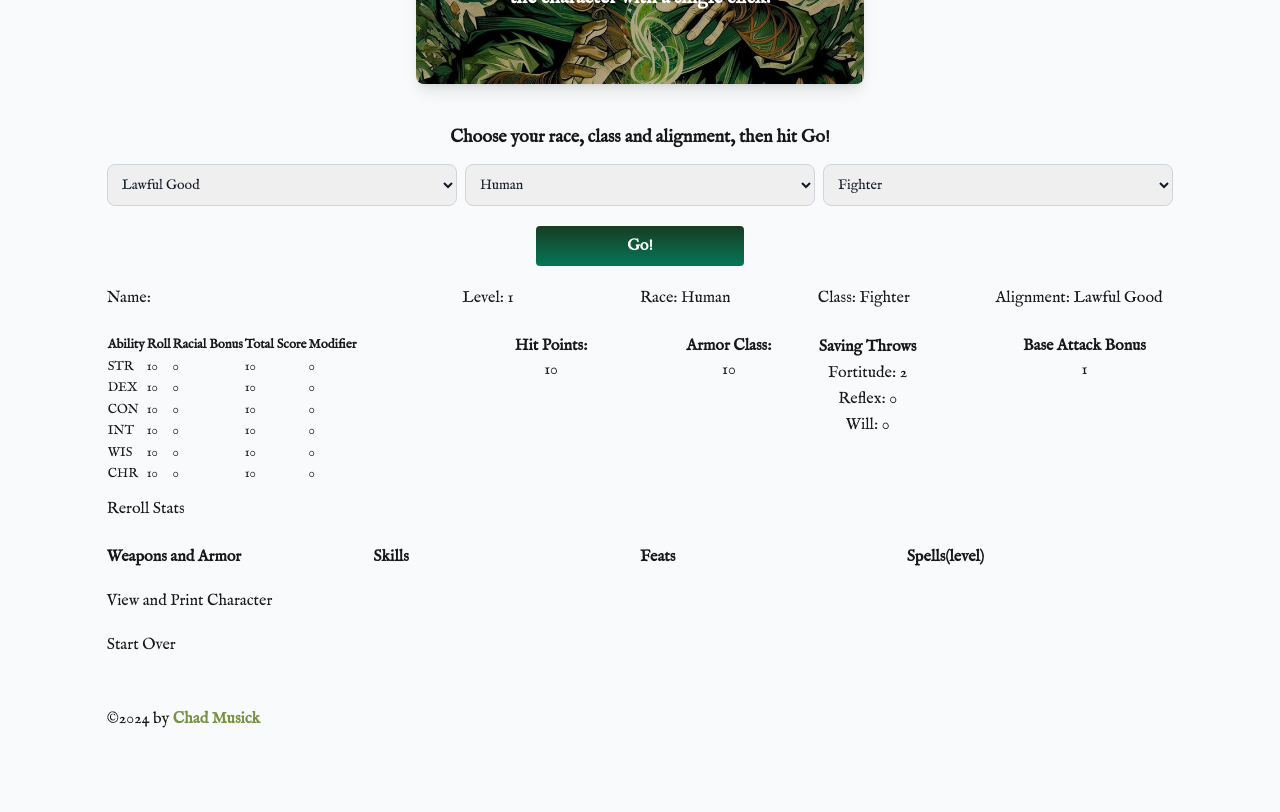
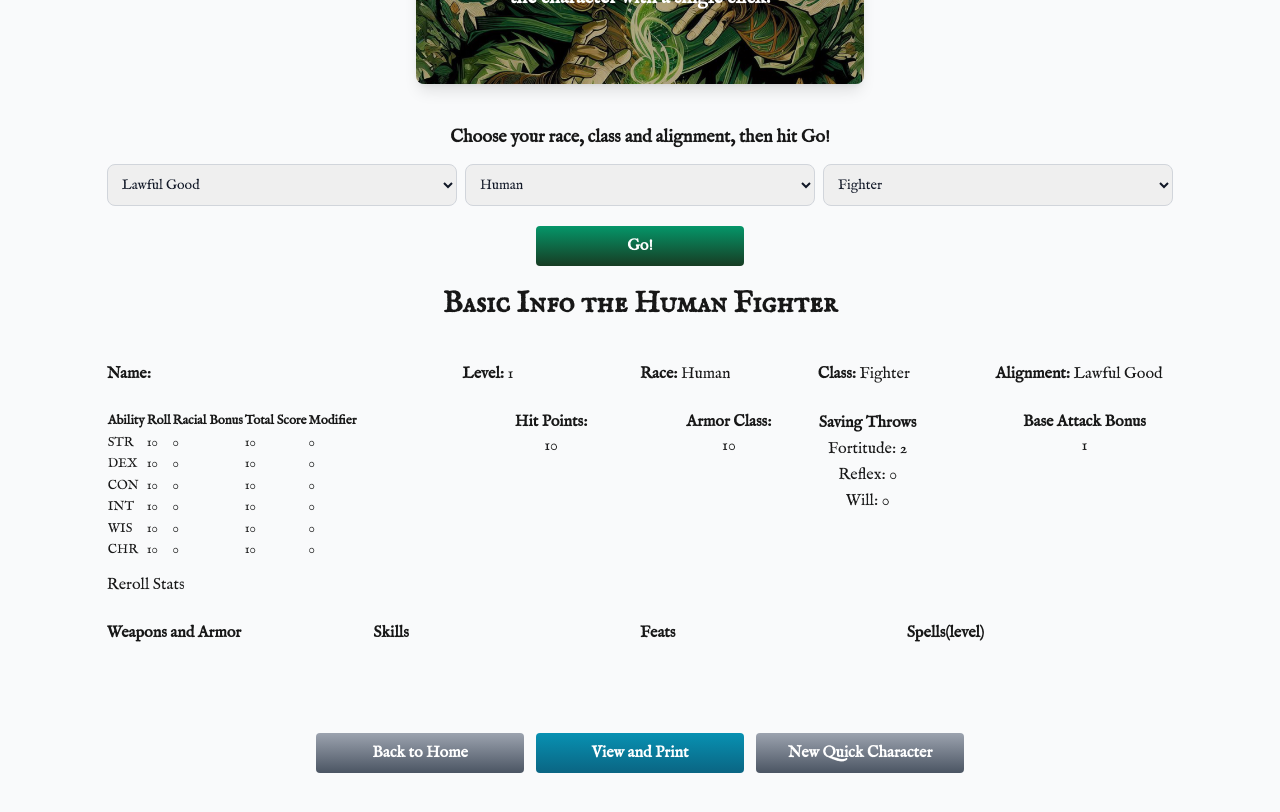
Before and after one commit to robotlions/dnd35-next, a Next.js app: page /quick in a window 1280 px wide. Shown: the part 300-1112 px from the top of the page. Before the commit the page ends 1031 px from the top, so only its background shows below. Built offline with nearby package versions, Linux system fonts and the light colour scheme.

Commit message:
adds styling and printing function to quick screen

```diff
--- a/src/app/components/Spells.js
+++ b/src/app/components/Spells.js
@@ -310,13 +310,13 @@ export const QuickSpellsMain = (props) => {
   }, [props.selectedClass, props.wis, props.chr, props.int]);
 
   const spellDisplay = spArray.map((item, index) => (
-    <div style={{ fontSize: "small" }} key={index}>
-      {item.spellName}({item.level}) -&nbsp;
+    <div className="text-xs" key={index}>
+      {item.spellName}({item.level})
     </div>
   ));
 
   if (loaded) {
-    return <div className="grid grid-cols-2 md:grid-cols-5 gap-3">{spellDisplay}</div>;
+    return <div className="grid grid-cols-2 md:grid-cols-3 gap-3">{spellDisplay}</div>;
   } else {
     return <div></div>;
   }
--- a/src/app/quick/page.js
+++ b/src/app/quick/page.js
@@ -1,25 +1,20 @@
 "use client";
 import { useState, useEffect, useRef } from "react";
-import Image from "next/image";
-import { AccordionMulti } from "../ui/Accordion";
+
 import * as CharInfo from "../components/CharInfo";
-import { NewScores } from "../components/AbilityScores";
 import { BaseAttack } from "../components/BaseAttack";
-import { StartingSilver } from "../components/Inventory";
 import * as Skills from "../components/Skills";
 import * as Feats from "../components/Feats";
 import * as Spells from "../components/Spells";
 import * as Inventory from "../components/Inventory";
 import { ComponentToPrint } from "../components/ComponentToPrint";
 import { useReactToPrint } from "react-to-print";
-import dndBanner from "../../../public/images/dnd2000Logo.png";
-import lawfulTile from "../../../public/images/lawfulTile.png";
 import { BannerCard } from "../ui/BannerCard";
 import neutralTile from "../../../public/images/neutralTile.png";
 import { QuickScores } from "../components/QuickScores";
 import { charNames } from "../Data/CharNames";
+import Link from "next/link";
 import Modal from "../ui/Modal";
-import Link from "next/link";
 
 export default function Quick() {
   const [selectedRace, setSelectedRace] = useState("human");
@@ -45,17 +40,13 @@ export default function Quick() {
   const [weaponArray, setWeaponArray] = useState([]);
   const [spellArray, setSpellArray] = useState([]);
   const [learnedSkillsArray, setLearnedSkillsArray] = useState([]);
-  const [skillPoints, setSkillPoints] = useState([]);
   const [rolled, setRolled] = useState(false);
   const [featArray, setFeatArray] = useState([]);
-  const [featSlots, setFeatSlots] = useState(0);
-  const [munchkinMode, setMunchkinMode] = useState(false);
   const [basicEdited, setBasicEdited] = useState(false);
-  const [spellCaster, setSpellCaster] = useState(false);
-  const [show, setShow] = useState(false);
   const [baseAttack, setBaseAttack] = useState(0);
   const [quickCreate, setQuickCreate] = useState(false);
   const [isModalOpen, setIsModalOpen] = useState(false);
+  const [characterCreated, setCharacterCreated] = useState(false);
 
   const nameCheck = charName !== "" ? charName : "Basic Info";
   const contentRef = useRef(null);
@@ -109,6 +100,7 @@ export default function Quick() {
     quickRollStats();
     setQuickCreate(true);
     setTotalSilver(500);
+    setCharacterCreated(true);
   }
 
   return (
@@ -120,6 +112,8 @@ export default function Quick() {
       />
 
       <div className="w-10/12 mt-10">
+        {characterCreated === false && (
+          <>
             <h5 className="text-center font-semibold text-lg mb-3 font-[family-name:var(--font-imFell)]">
               Choose your race, class and alignment, then hit Go!
             </h5>
@@ -146,31 +140,34 @@ export default function Quick() {
             </div>
             <div className="flex justify-center mt-5 mb-5">
               <button
-            className="min-w-52 font-[family-name:var(--font-imFell)] px-4 py-2 text-white font-semibold rounded bg-gradient-to-b from-neutralGreen to-emerald-700 hover:bg-gradient-to-b hover:from-emerald-700 hover:to-emerald-500"
+                className="min-w-52 font-[family-name:var(--font-imFell)] px-4 py-2 text-white font-semibold rounded bg-gradient-to-b from-emerald-600 to-neutralGreen hover:bg-gradient-to-b hover:from-emerald-500 hover:to-emerald-700"
                 onClick={() => createInstantCharacter()}
               >
                 Go!
               </button>
             </div>
+          </>
+        )}
         <>
+        <h3 className="text-3xl font-semibold text-center mb-10 font-[family-name:var(--font-imFellSC)]">{charName} the {selectedRace.charAt(0).toUpperCase() + selectedRace.slice(1)} {selectedClass}</h3>
           <div className="grid grid-cols-12">
             <div className="col-span-12 md:col-span-4">
-              <p>Name: {charName !== "Basic Info" ? charName : ""}</p>
+              <p className="font-semibold">Name: <span className="font-normal">{charName !== "Basic Info" ? charName : ""}</span></p>
             </div>
             <div className="col-span-6 md:col-span-2">
-              <p>Level: {level}</p>
+              <p className="font-semibold">Level: <span className="font-normal">{level}</span></p>
             </div>
             <div className="col-span-6 md:col-span-2">
-              <p>
-                Race:{" "}
-                {selectedRace.charAt(0).toUpperCase() + selectedRace.slice(1)}
+              <p className="font-semibold">
+                Race:{" "}<span className="font-medium">
+                {selectedRace.charAt(0).toUpperCase() + selectedRace.slice(1)}</span>
               </p>
             </div>
             <div className="col-span-6 md:col-span-2">
-              <p>Class: {selectedClass}</p>
+              <p className="font-semibold">Class: <span className="font-medium">{selectedClass}</span></p>
             </div>
             <div className="col-span-6 md:col-span-2">
-              <p>Alignment: {alignment}</p>
+              <p className="font-semibold">Alignment: <span className="font-medium">{alignment}</span></p>
             </div>
           </div>
           <br />
@@ -191,19 +188,18 @@ export default function Quick() {
                 setCon={setCon}
                 selectedRace={selectedRace}
                 setRolled={setRolled}
-                munchkinMode={munchkinMode}
               />
               <div>
-                <button
-                  className="mt-3"
-                  onClick={() => quickRollStats()}
-                >
+                <button className="mt-3" onClick={() => quickRollStats()}>
                   Reroll Stats
                 </button>
               </div>
             </div>
 
-            <div className="col-span-6 md:col-span-2" style={{ textAlign: "center" }}>
+            <div
+              className="col-span-6 md:col-span-2"
+              style={{ textAlign: "center" }}
+            >
               <span style={{ fontWeight: "bold" }}>Hit Points:</span>
               <CharInfo.HitPoints
                 setHP={setHP}
@@ -215,7 +211,10 @@ export default function Quick() {
                 featArray={featArray}
               />
             </div>
-            <div className="col-span-6 md:col-span-2" style={{ textAlign: "center" }}>
+            <div
+              className="col-span-6 md:col-span-2"
+              style={{ textAlign: "center" }}
+            >
               <span style={{ fontWeight: "bold" }}>Armor Class:</span>
               <CharInfo.ArmorClass
                 setAC={setAC}
@@ -225,7 +224,10 @@ export default function Quick() {
                 selectedRace={selectedRace}
               />
             </div>
-            <div className="col-span-6 md:col-span-2" style={{ textAlign: "center" }}>
+            <div
+              className="col-span-6 md:col-span-2"
+              style={{ textAlign: "center" }}
+            >
               <CharInfo.SavingThrows
                 level={level}
                 selectedClass={selectedClass}
@@ -234,7 +236,10 @@ export default function Quick() {
                 wis={wis}
               />
             </div>
-            <div className="col-span-6 md:col-span-2" style={{ textAlign: "center" }}>
+            <div
+              className="col-span-6 md:col-span-2"
+              style={{ textAlign: "center" }}
+            >
               <BaseAttack
                 str={str}
                 level={level}
@@ -250,11 +255,9 @@ export default function Quick() {
               <Inventory.WeaponsAndArmorQuick
                 setArmorBonusTotal={setArmorBonusTotal}
                 totalSilver={totalSilver}
-                setArmorMoney={setArmorMoney}
                 updated={updated}
                 setUpdated={setUpdated}
                 setArmorArray={setArmorArray}
-                weaponsMoney={weaponsMoney}
                 weaponArray={weaponArray}
                 setWeaponArray={setWeaponArray}
                 selectedClass={selectedClass}
@@ -295,44 +298,71 @@ export default function Quick() {
               />
             </div>
           </div>
-          <div className="row justify-content-center" style={{ marginTop: 20 }}>
-            <div className="col-auto">
+          <div className="flex flex-col items-center justify-center p-4 mt-14">
+
+
+            {/* Modal */}
+
+              <Modal isOpen={isModalOpen} onClose={() => setIsModalOpen(false)}>
+                <h2 className="text-xl font-semibold font-[family-name:var(--font-imFellSC)]">
+                  {charName}
+                </h2>
+                <div>
+                  <ComponentToPrint
+                    ref={contentRef}
+                    charName={charName}
+                    selectedClass={selectedClass}
+                    selectedRace={selectedRace}
+                    level={level}
+                    ac={ac}
+                    str={str}
+                    int={int}
+                    wis={wis}
+                    dex={dex}
+                    con={con}
+                    chr={chr}
+                    alignment={alignment}
+                    hp={hp}
+                    silver={totalSilver}
+                    armorArray={armorArray}
+                    weaponArray={weaponArray}
+                    learnedSkillsArray={learnedSkillsArray}
+                    featArray={featArray}
+                    spellArray={spellArray}
+                    baseAttack={baseAttack}
+                  />
+                </div>
                 <button
-                name="printCharacterButton"
-                variant="secondary rounded-0 bg-gradient"
-                onClick={(e) => handleShow()}
+                  onClick={() => setIsModalOpen(false)}
+                  className="px-4 py-2 mt-4 text-white bg-gradient-to-b from-lawfulBlue to-cyan-600 rounded hover:bg-gradient-to-b hover:from-sky-400 hover:to-sky-300"
                 >
-                {/* <Button name="printCharacterButton" variant="secondary rounded-0" onClick={(e)=>{console.log(e)}}> */}
-                View and Print Character
+                  Close
                 </button>
+                &nbsp;
+                <button
+                  onClick={handlePrint}
+                  className="px-4 py-2 mt-4 text-white bg-gradient-to-b from-cyan-600 to-lawfulBlue rounded hover:bg-gradient-to-b hover:from-cyan-500 hover:to-cyan-400"
+                >
+                  Print Character
+                </button>
+              </Modal>
+
           </div>
-          </div>
-          <div className="row justify-content-center" style={{ marginTop: 20 }}>
-            <div className="col-auto">
+          <div className="flex gap-3 justify-center mb-20">
+              <Link href="/">
+                <button className="min-w-52 font-[family-name:var(--font-imFell)] px-4 py-2 text-white font-semibold rounded bg-gradient-to-b from-gray-400 to-gray-600 hover:bg-gradient-to-b hover:from-sky-500 hover:to-sky-700">
+                  Back to Home
+                </button>
+              </Link>
               <button
-                variant="info rounded-0 bg-gradient"
-                onClick={() => window.location.reload()}
+              onClick={() => setIsModalOpen(true)}
+              className="min-w-52 font-[family-name:var(--font-imFell)] px-4 py-2 text-white font-semibold rounded bg-gradient-to-b from-cyan-600 to-lawfulBlue hover:bg-gradient-to-b hover:from-sky-500 hover:to-sky-700"
             >
-                Start Over
+              View and Print
             </button>
-            </div>
-          </div>
-          <div className="row justify-content-center">
-            <div className="col-auto">
-              <p style={{ marginTop: 50 }}>
-                &copy;2024 by{" "}
-                <a
-                  style={{
-                    textDecoration: "none",
-                    color: "#779241",
-                    fontWeight: "bold",
-                  }}
-                  href="https://chadmusick.com"
-                >
-                  Chad Musick
-                </a>
-              </p>
-            </div>
+              <button className="min-w-52 font-[family-name:var(--font-imFell)] px-4 py-2 text-white font-semibold rounded bg-gradient-to-b from-gray-400 to-gray-600 hover:bg-gradient-to-b hover:from-sky-500 hover:to-sky-700" onClick={()=>window.location.reload()}>
+                  New Quick Character
+                </button>
            </div>
         </>
       </div>
--- a/src/app/standard/page.js
+++ b/src/app/standard/page.js
@@ -12,7 +12,7 @@ import * as Spells from "../components/Spells";
 import * as Inventory from "../components/Inventory";
 import { ComponentToPrint } from "../components/ComponentToPrint";
 import { useReactToPrint } from "react-to-print";
-import lawfulTile from "../../../public/images/lawfulTile.png"
+import lawfulTile from "../../../public/images/lawfulTile.png";
 import { BannerCard } from "../ui/BannerCard";
 import Modal from "../ui/Modal";
 import Link from "next/link";
@@ -72,8 +72,6 @@ export default function Standard() {
       setSpellCaster(false);
     }
   }, [selectedClass]);
-
-
 
   function weaponHeaderDisplay() {
     let counts = {};
@@ -331,7 +329,7 @@ export default function Standard() {
         selectedClass={selectedClass}
         setLearnedSkillsArray={setLearnedSkillsArray}
         setSkillPoints={setSkillPoints}
-        key={[selectedClass,int]}
+        key={[selectedClass, int]}
       />
     </>
   );
@@ -341,7 +339,9 @@ export default function Standard() {
       <h2>Feats</h2>
       <div className="flex gap-3">
         {featArray.map((item, index) => (
-        <div className="text-lg" key={index}>{item.featName}</div>
+          <div className="text-lg" key={index}>
+            {item.featName}
+          </div>
         ))}
       </div>
     </div>
@@ -429,8 +429,6 @@ export default function Standard() {
     </div>
   );
 
-
-
   // The accordion component iterates over this array to create the standard page layout
 
   const accordionItems = [
@@ -451,21 +449,20 @@ export default function Standard() {
         imageUrl={lawfulTile.src}
       />
       <div className="w-10/12 mt-10">
-
-        <AccordionMulti accordionItems={accordionItems} hoverFrom="hover:from-lawfulBlue" hoverTo="hover:to-cyan-600" borderColor="border-lawfulBlue"/>
+        <AccordionMulti
+          accordionItems={accordionItems}
+          hoverFrom="hover:from-lawfulBlue"
+          hoverTo="hover:to-cyan-600"
+          borderColor="border-lawfulBlue"
+        />
       </div>
 
       <div className="flex flex-col items-center justify-center p-4">
-        <button
-          onClick={() => setIsModalOpen(true)}
-          className="min-w-52 font-[family-name:var(--font-imFell)] px-4 py-2 text-white font-semibold rounded bg-gradient-to-b from-lawfulBlue to-cyan-600"
-        >
-          View and Print
-        </button>
-
         {/* Modal */}
         <Modal isOpen={isModalOpen} onClose={() => setIsModalOpen(false)}>
-          <h2 className="text-xl font-semibold font-[family-name:var(--font-imFellSC)]">{charName}</h2>
+          <h2 className="text-xl font-semibold font-[family-name:var(--font-imFellSC)]">
+            {charName}
+          </h2>
           <div>
             <ComponentToPrint
               ref={contentRef}
@@ -506,12 +503,24 @@ export default function Standard() {
           </button>
         </Modal>
       </div>
-      <div className="mb-32 mt-10">
+      <div className="flex gap-3 justify-center mb-20">
         <Link href="/">
-          <button className="min-w-52 font-[family-name:var(--font-imFell)] px-4 py-2 text-white font-semibold rounded bg-gradient-to-b from-gray-600 to-gray-400">
-            Start Over
+          <button className="min-w-52 font-[family-name:var(--font-imFell)] px-4 py-2 text-white font-semibold rounded bg-gradient-to-b from-gray-400 to-gray-600 hover:bg-gradient-to-b hover:from-sky-500 hover:to-sky-700">
+            Back to Home
           </button>
         </Link>
+        <button
+          onClick={() => setIsModalOpen(true)}
+          className="min-w-52 font-[family-name:var(--font-imFell)] px-4 py-2 text-white font-semibold rounded bg-gradient-to-b from-cyan-600 to-lawfulBlue hover:bg-gradient-to-b hover:from-sky-500 hover:to-sky-700"
+        >
+          View and Print
+        </button>
+        <button
+          className="min-w-52 font-[family-name:var(--font-imFell)] px-4 py-2 text-white font-semibold rounded bg-gradient-to-b from-gray-400 to-gray-600 hover:bg-gradient-to-b hover:from-sky-500 hover:to-sky-700"
+          onClick={() => window.location.reload()}
+        >
+          New Quick Character
+        </button>
       </div>
     </div>
   );
```
Lines whose indentation alone changed are shown as unchanged.
